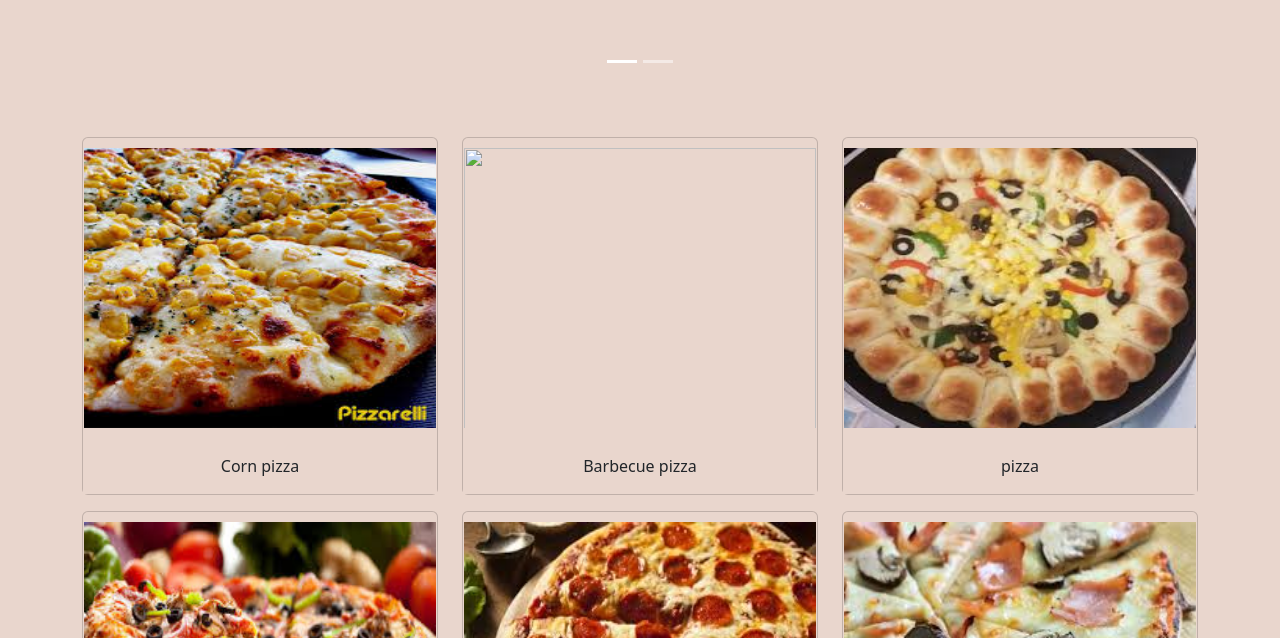
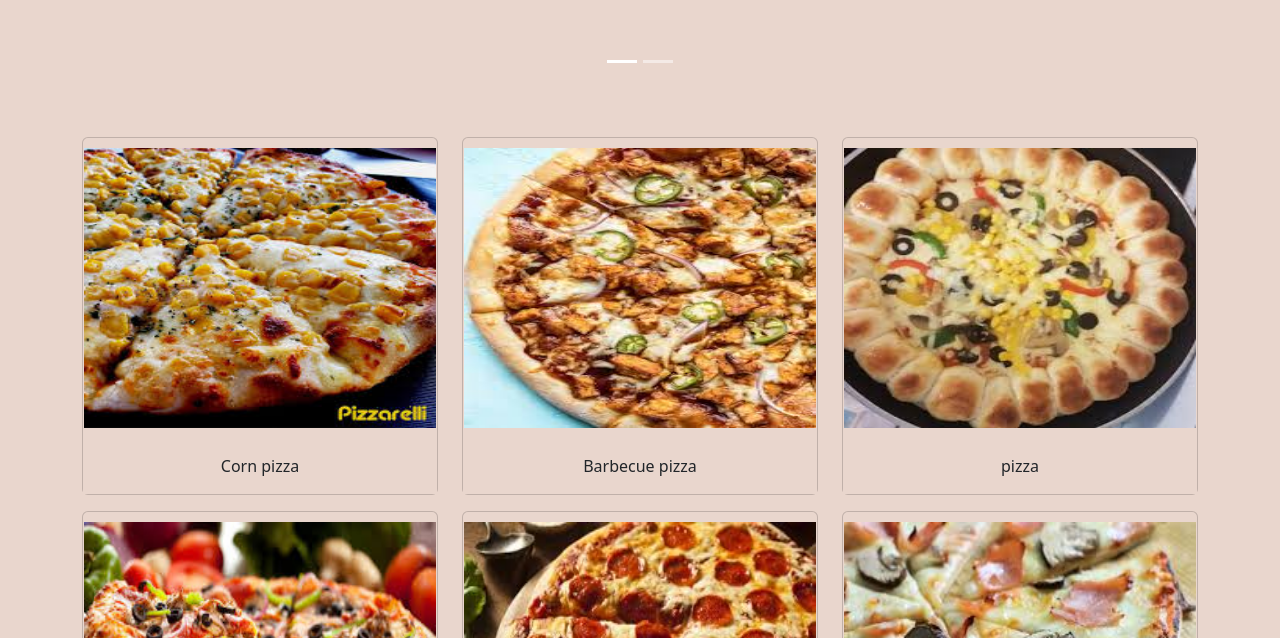
Before and after one commit to AhmedAltahhan/Mission-1, a plain HTML site: page mission/index.html in a window 1280 px wide. Shown: the part 717-1355 px from the top of the page. Drawn offline with Linux system fonts and the light colour scheme.

Commit message:
modify image name

```diff
--- a/mission/index.html
+++ b/mission/index.html
@@ -94,7 +94,7 @@
       </div>
       <div class=" col-sm-4">
         <div class="card mb-3">
-          <img src="img/barbecue1.jpg" class="card-img-top">
+          <img src="img/barbecue.jpg" class="card-img-top">
           <div class="card-body text-center">
             <p class="card-text">Barbecue pizza</p>
           </div>
```
